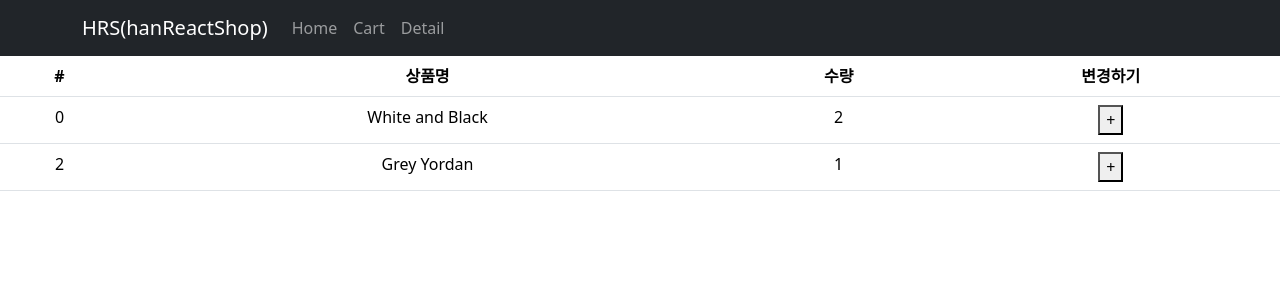
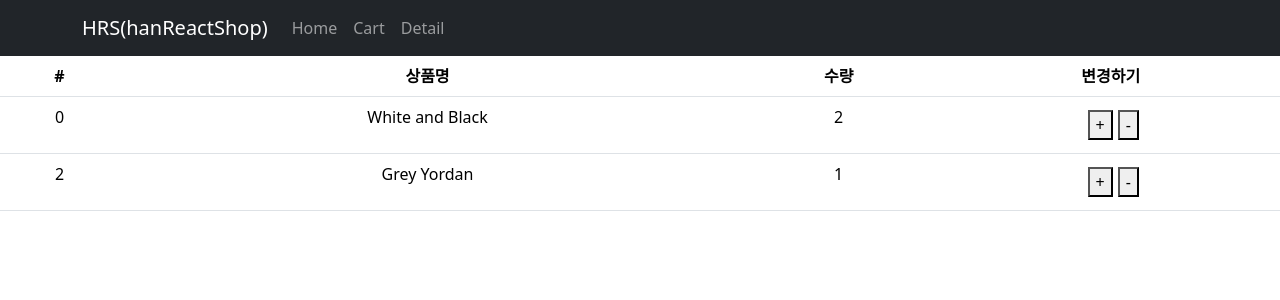
Before and after one commit to gkseogus/React_ShopApp2, a React (Create React App) app: page /cart in a window 1280 px wide. Shown: the top 300 px of the page. Built offline with nearby package versions, Linux system fonts and the light colour scheme.

Commit message:
220513_수량 감소 버튼 기능

```diff
--- a/src/components/CartPage/index.tsx
+++ b/src/components/CartPage/index.tsx
@@ -1,7 +1,7 @@
 import React from 'react';
 import { Table } from 'react-bootstrap';
 import { useDispatch, useSelector } from 'react-redux';
-import { changeCount } from './../../store/index'
+import { changeCount, deleteCount } from './../../store/index'
 
 const CartPage = () => {
 
@@ -29,9 +29,14 @@ const CartPage = () => {
                                 <td>{items.id}</td>
                                 <td>{items.name}</td>
                                 <td>{items.count}</td>
-                                <td><button onClick={() => {
+                                <td>
+                                <button style={{ margin: '5px'}} onClick={() => {
                                     dispatch(changeCount(items.id))
-                                }}>+</button></td>
+                                }}>+</button>
+                                <button onClick={() => {
+                                    dispatch(deleteCount(items.id))
+                                }}>-</button>
+                                </td>
                             </tr>
                         )
                     })
```
